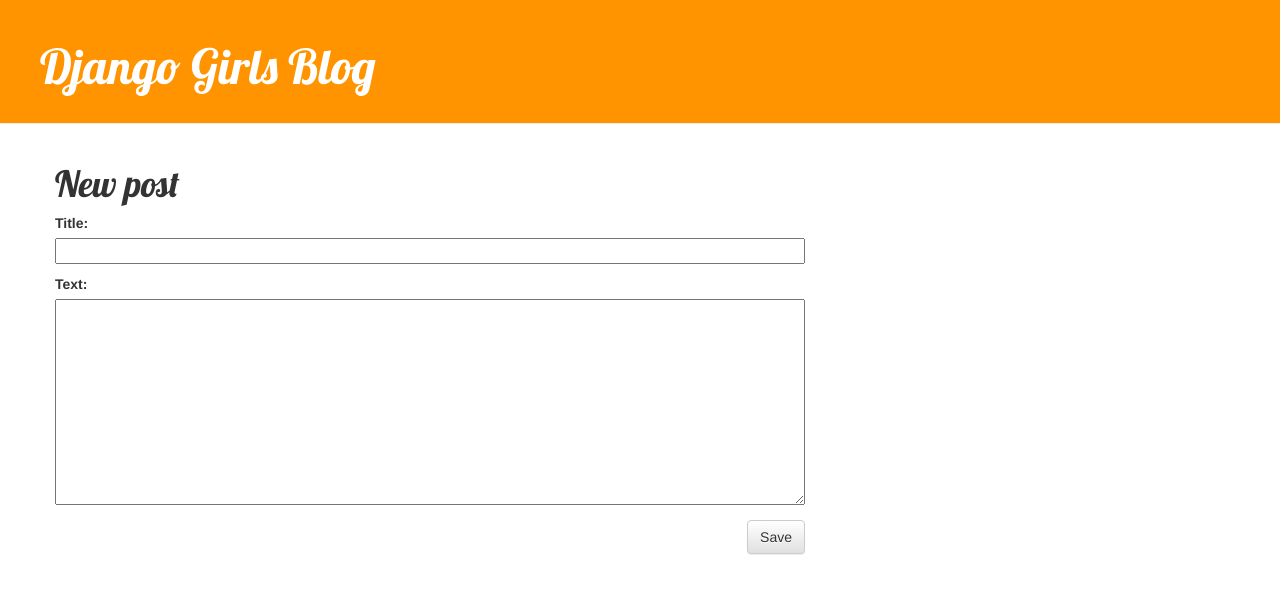
After one commit to geomrmx/django-blog, a Django app: page /post/new/ in a window 1280 px wide. The commit adds this page. Shown: the top 594 px of the page. Run offline with Django 3.2, Linux system fonts and the light colour scheme; some libraries are stand-ins or nearby versions.

Commit message:
Added views to create/edit blog post inside the site

```diff
--- /dev/null
+++ b/blog/forms.py
@@ -0,0 +1,8 @@
+from django import forms
+from blog.models import Post
+
+class PostForm(forms.ModelForm):
+
+    class Meta:
+        model = Post
+        fields = ('title', 'text',)
--- a/blog/static/css/blog.css
+++ b/blog/static/css/blog.css
@@ -19,7 +19,8 @@ h1, h2, h3, h4 {
 }
 
 .date {
-    color: #0008ff;
+    color: #828282;
+    float: right;
 }
 
 .save {
--- a/blog/templates/blog/base.html
+++ b/blog/templates/blog/base.html
@@ -4,15 +4,20 @@
     <head>
         <title>{{ title }}</title>
 
-        <link href="//fonts.googleapis.com/css?family=Lobster&subset=latin,latin-ext" rel="stylesheet" type="text/css">
         <link rel="stylesheet" href="//maxcdn.bootstrapcdn.com/bootstrap/3.2.0/css/bootstrap.min.css">
         <link rel="stylesheet" href="//maxcdn.bootstrapcdn.com/bootstrap/3.2.0/css/bootstrap-theme.min.css">
+        <link href="//fonts.googleapis.com/css?family=Lobster&subset=latin,latin-ext" rel="stylesheet" type="text/css">
         <link rel="stylesheet" href="{% static 'css/blog.css' %}">
     </head>
 
     <body>
         <div class="page-header">
-            <h1><a href="">Django Girls Blog</a></h1>
+            {% if user.is_authenticated %}
+                <a href="{% url 'post_new' %}" class="top-menu">
+                    <span class="glyphicon glyphicon-plus"></span>
+                </a>
+            {% endif %}
+            <h1><a href="/">Django Girls Blog</a></h1>
         </div>
 
         <div class="content container">
--- a/blog/templates/blog/post_detail.html
+++ b/blog/templates/blog/post_detail.html
@@ -5,8 +5,14 @@
         {% if post.published_date %}
             <div class="date">
                 {{ post.published_date }}
+                {% if user.is_authenticated %}
+                    <a class="btn btn-default" href="{% url 'post_edit' pk=post.pk %}">
+                        <span class="glyphicon glyphicon-pencil"></span>
+                    </a>
+                {% endif %}
             </div>
         {% endif %}
+
         <h1>{{ post.title }}</h1>
         <p>{{ post.text|linebreaksbr }}</p>
     </div>
--- /dev/null
+++ b/blog/templates/blog/post_edit.html
@@ -0,0 +1,9 @@
+{% extends "blog/base.html" %}
+
+{% block content %}
+    <h1>New post</h1>
+    <form method="POST" class="post-form">{% csrf_token %}
+        {{ form.as_p }}
+        <button type="submit" class="save btn btn-default">Save</button>
+    </form>
+{% endblock %}
--- a/blog/urls.py
+++ b/blog/urls.py
@@ -6,4 +6,6 @@ urlpatterns = [
     path('', views.post_list, name="post_list"),
     #path('', views.home, name="home"),
     url(r'^post/(?P<pk>\d+)/$', views.post_detail, name='post_detail'),
+    url(r'^post/new/$', views.post_new, name='post_new'),
+    url(r'^post/(?P<pk>\d+)/edit/$', views.post_edit, name='post_edit'),
 ]
--- a/blog/views.py
+++ b/blog/views.py
@@ -2,7 +2,9 @@ from django.shortcuts import render
 from django.utils import timezone
 from django.http import HttpResponse
 from django.shortcuts import render, get_object_or_404
+from django.shortcuts import redirect
 from blog.models import Post
+from blog.forms import PostForm
 
 # Create your views here.
 def home(request):
@@ -15,3 +17,32 @@ def post_list(request):
 def post_detail(request, pk):
     post = get_object_or_404(Post, pk=pk)
     return render(request, 'blog/post_detail.html', {'post': post})
+
+def post_new(request):
+    if request.method == "POST":
+        form = PostForm(request.POST)
+        if form.is_valid():
+            post = form.save(commit=False)
+            post.author = request.user
+            post.published_date = timezone.now()
+            post.save()
+            return redirect('post_detail', pk=post.pk)
+    else:
+        form = PostForm()
+
+    return render(request, 'blog/post_edit.html', {'form': form})
+
+def post_edit(request, pk):
+    post = get_object_or_404(Post, pk=pk)
+    if request.method == "POST":
+        form = PostForm(request.POST, instance=post)
+        if form.is_valid():
+            post = form.save(commit=False)
+            post.author = request.user
+            post.published_date = timezone.now()
+            post.save()
+            return redirect('post_detail', pk=post.pk)
+    else:
+        form = PostForm(instance=post)
+
+    return render(request, 'blog/post_edit.html', {'form': form})
```
Also changed, not shown: blog/templates/blog/post_list.html (+5 -3 lines).
